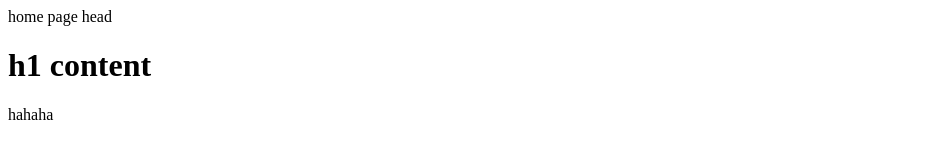
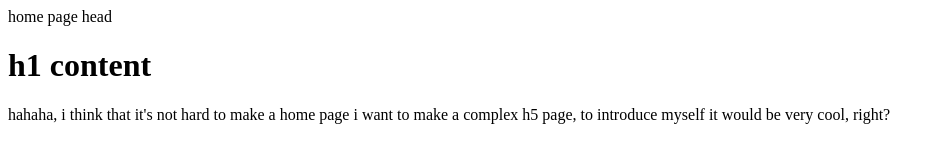
Before and after one commit to WangRize/rize.github.io, a plain HTML site: page index.html in a window 1280 px wide. Shown: the whole page, without its empty margins (0-945 px from the left). Drawn offline with Linux system fonts and the light colour scheme.

Commit message:
Update index.html

```diff
--- a/index.html
+++ b/index.html
@@ -1,5 +1,7 @@
 <html>
 <head>home page head</head>
 <body><h1>h1 content</h1>
-hahaha </body>
+hahaha, i think that it's not hard to make a home page
+i want to make a complex h5 page, to introduce myself
+it would be very cool, right?</body>
 </html>
```
